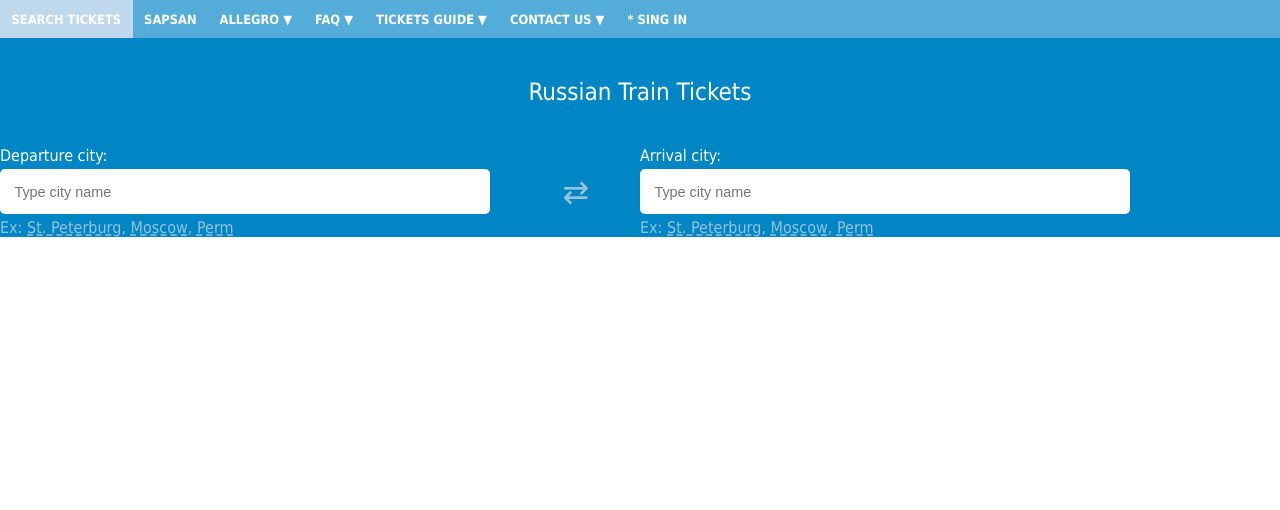
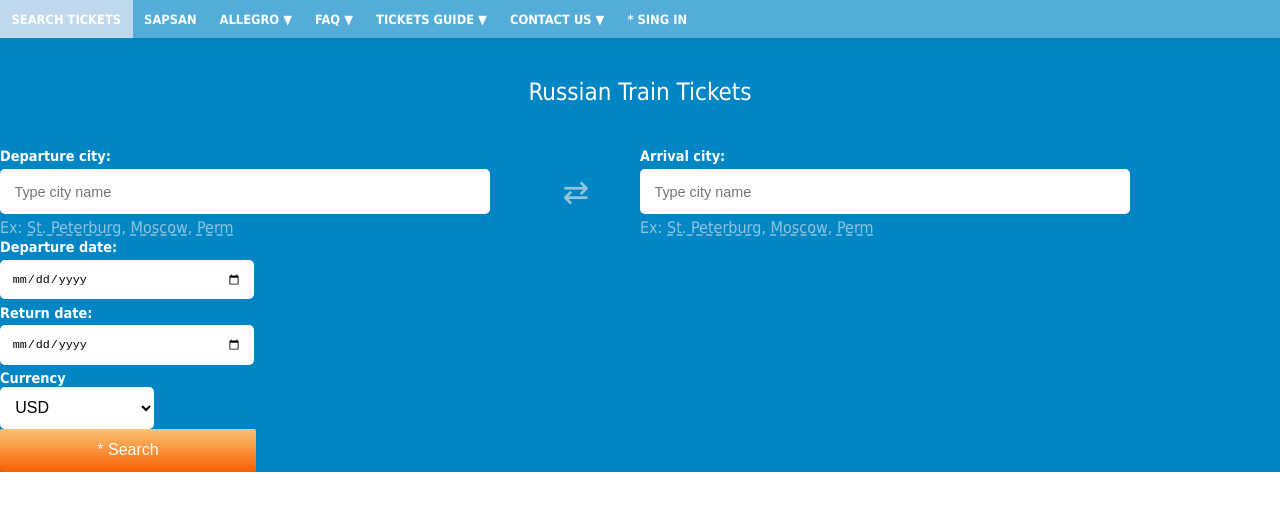
Before and after one commit to alex-krasnoselskikh/test-task, a plain HTML site: page index.html in a window 1280 px wide. Drawn offline with Linux system fonts and the light colour scheme.

Commit message:
add button

```diff
--- a/css/style.css
+++ b/css/style.css
@@ -70,6 +70,22 @@ body {
   /* width: 200px; */
 }
 
+label {
+  font-size: 0.9em;
+  font-weight: 600;
+}
+
+input {
+  font-size: 0.9em;
+  width: 90%;
+  padding: 1em;
+  margin-top: 0.3em;
+  margin-bottom: 0.3em;
+  background-color: white;
+  border: none;
+  border-radius: 5px;
+}
+
 .city input {
   font-size: 0.9em;
   width: 90%;
@@ -138,6 +154,31 @@ body {
   cursor: pointer;
 }
 
+.date {
+  width: 20%;
+}
+
+.currency-selection {
+  width: 12%;
+}
+
+.currency-selection select {
+  background-color: white;
+  border: none;
+  border-radius: 5px;
+  width: 100%;
+  padding: 0.7em;
+  font-size: 1em;
+}
+
+.currency-selection select option {
+  font-size: 1em;
+}
+
+.currency-selection select option:hover {
+  background-color: #bfd8eb
+}
+
 @media screen and (max-width: 700px) {
   .topnav a:not(:first-child) {
     display: none;
@@ -149,6 +190,22 @@ body {
   .sing-in {
     float: right;
   }
+}
+
+.search-button {
+  width: 20%;
+}
+
+.search-button button {
+  /* background-color: #f75c00; */
+  background: linear-gradient(#fcc272 ,#f76004);
+  border: none;
+  border-radius: 2px;
+  width: 100%;
+  font-size: 1em;
+  color: white;
+  font-weight: light;
+  padding: 0.8em 0;
 }
 
 @media screen and (max-width: 700px) {
--- a/index.html
+++ b/index.html
@@ -54,14 +54,30 @@
 
         </div>
         <div class="date-selection">
+
           <div class="date">
-
+            <label for="departure-date">Departure date:</label>
+            <input type="date" name="" id="departure-date">
           </div>
 
           <div class="date">
+              <label for="return-date">Return date:</label>
+              <input type="date" name="" id="arrival-date">
+            </div>
 
         </div>
-
+        <div class="currency-selection">
+          <label for="currency">Currency</label>
+          <select name="" id="currency">
+            <option value="usd">USD</option>
+            <option value="rub">RUB</option>
+            <option value="gbr">GBR</option>
+            <option value="eur">EUR</option>
+            <option value="chf">CHF</option>
+          </select>
+        </div>
+        <div class="search-button">
+          <button type="button">* Search</button>
       </div>
       </form>
     </div>
```
Lines whose indentation alone changed are shown as unchanged.
